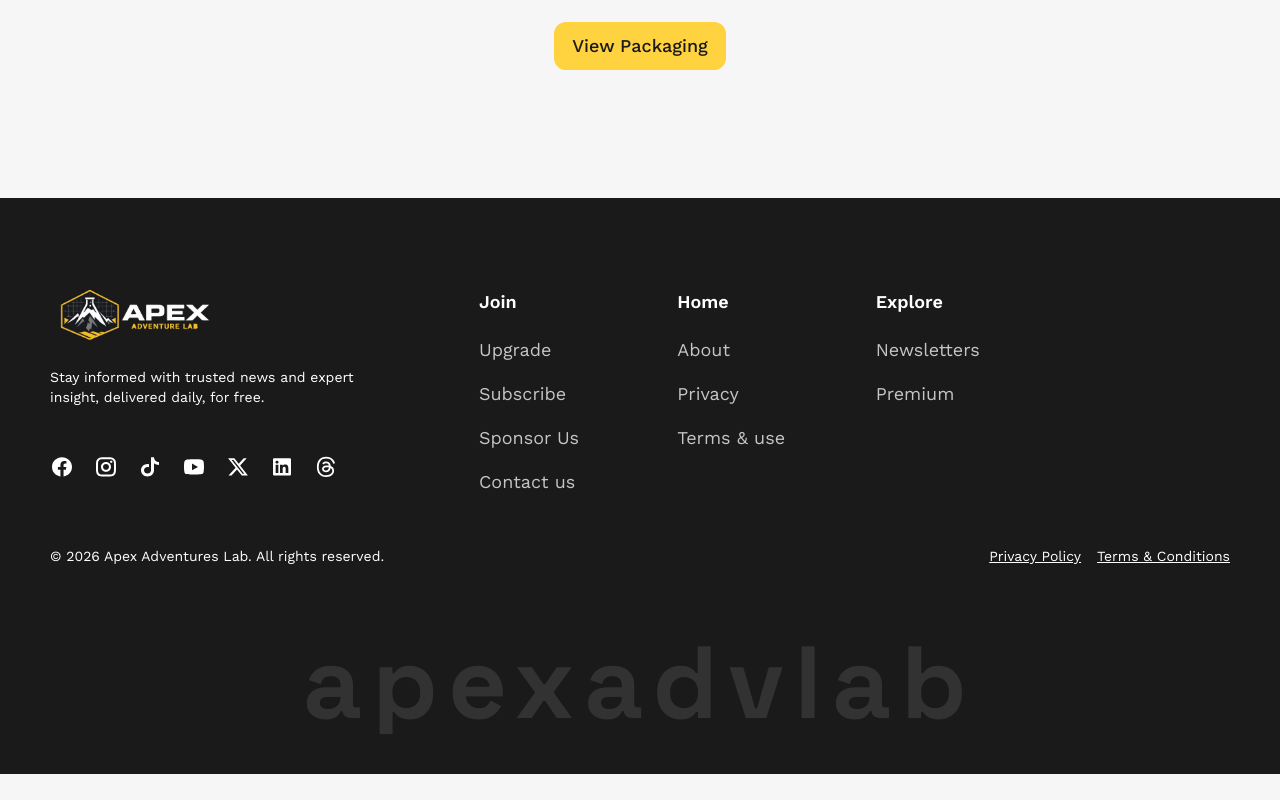
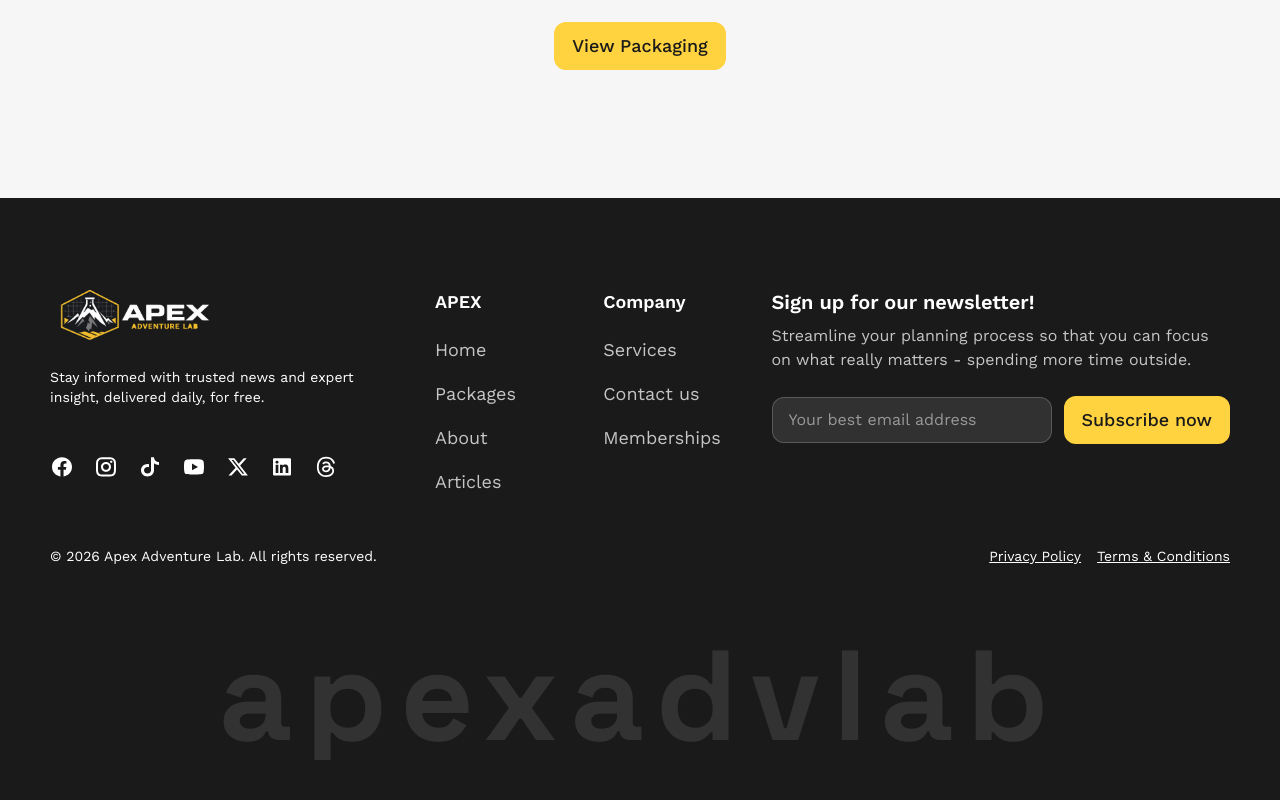
Before and after one commit to Tahsin0909/Scout-AI, a Next.js app: page / in a window 1280 px wide. Shown: the part 1298-2098 px from the top of the page. Before the commit the page ends 2072 px from the top, so only its background shows below. Built offline with nearby package versions, Linux system fonts and the light colour scheme.

Commit message:
completed footer

```diff
--- a/src/components/expedition-section/ExpeditionSections.tsx
+++ b/src/components/expedition-section/ExpeditionSections.tsx
@@ -26,7 +26,7 @@ export default function ExpeditionSection() {
                 {/* Feature Grid */}
                 <div className="grid gap-6 sm:grid-cols-2 lg:grid-cols-16">
                     {/* Weather */}
-                    <div className="col-span-6 rounded-lg p-6 bg-card hover:bg-card-foreground group transition-colors hover:cursor-pointer delay-200">
+                    <div className="lg:col-span-6 rounded-lg p-6 bg-card hover:bg-card-foreground group transition-colors hover:cursor-pointer delay-200">
                         <div className="w-fit p-1 rounded-lg bg-icon-bg group-hover:bg-icon-bg-hover lg:mb-12">
                             <Cloud className="w-8 h-8 group-hover:text-card" />
                         </div>
@@ -40,7 +40,7 @@ export default function ExpeditionSection() {
                     </div>
 
                     {/* Safety */}
-                    <div className="col-span-5 rounded-lg p-6 bg-card hover:bg-card-foreground group transition-colors hover:cursor-pointer delay-200">
+                    <div className="lg:col-span-5 rounded-lg p-6 bg-card hover:bg-card-foreground group transition-colors hover:cursor-pointer delay-200">
                         <div className="w-fit p-1 rounded-lg bg-icon-bg group-hover:bg-icon-bg-hover lg:mb-12">
                             <AlertTriangle className="w-8 h-8 group-hover:text-card" />
                         </div>
@@ -54,7 +54,7 @@ export default function ExpeditionSection() {
                     </div>
 
                     {/* Navigation */}
-                    <div className="col-span-5 rounded-lg p-6 bg-card hover:bg-card-foreground group transition-colors hover:cursor-pointer delay-200">
+                    <div className="lg:col-span-5 rounded-lg p-6 bg-card hover:bg-card-foreground group transition-colors hover:cursor-pointer delay-200">
                         <div className="w-fit p-1 rounded-lg bg-icon-bg group-hover:bg-icon-bg-hover lg:mb-12">
                             <MapPin className="w-8 h-8 group-hover:text-card" />
                         </div>
@@ -68,7 +68,7 @@ export default function ExpeditionSection() {
                     </div>
 
                     {/* Campsite */}
-                    <div className="col-span-5 rounded-lg p-6 bg-card hover:bg-card-foreground group transition-colors hover:cursor-pointer delay-200">
+                    <div className="lg:col-span-5 rounded-lg p-6 bg-card hover:bg-card-foreground group transition-colors hover:cursor-pointer delay-200">
                         <div className="w-fit p-1 rounded-lg bg-icon-bg group-hover:bg-icon-bg-hover lg:mb-12">
                             <Tent className="w-8 h-8 group-hover:text-card" />
                         </div>
@@ -82,7 +82,7 @@ export default function ExpeditionSection() {
                     </div>
 
                     {/* Photography */}
-                    <div className="col-span-5 rounded-lg p-6 bg-card hover:bg-card-foreground group transition-colors hover:cursor-pointer delay-200">
+                    <div className="lg:col-span-5 rounded-lg p-6 bg-card hover:bg-card-foreground group transition-colors hover:cursor-pointer delay-200">
                         <div className="w-fit p-1 rounded-lg bg-icon-bg group-hover:bg-icon-bg-hover lg:mb-12">
                             <Camera className="w-8 h-8 group-hover:text-card" />
                         </div>
@@ -96,7 +96,7 @@ export default function ExpeditionSection() {
                     </div>
 
                     {/* Group */}
-                    <div className="col-span-6 rounded-lg p-6 bg-card hover:bg-card-foreground group transition-colors hover:cursor-pointer delay-200">
+                    <div className="lg:col-span-6 rounded-lg p-6 bg-card hover:bg-card-foreground group transition-colors hover:cursor-pointer delay-200">
                         <div className="w-fit p-1 rounded-lg bg-icon-bg group-hover:bg-icon-bg-hover lg:mb-12">
                             <Users className="w-8 h-8 group-hover:text-card" />
                         </div>
--- a/src/components/footer/components/Footer.tsx
+++ b/src/components/footer/components/Footer.tsx
@@ -1,14 +1,42 @@
 import Link from "next/link";
-import { footerSections, policy } from "../footer.constants";
 import { Brand } from "./Brand";
+import { Button } from "@/components/ui/button";
 
 export const Footer = () => {
+  // Define sections based on the image
+  const footerSections = [
+    {
+      title: "APEX",
+      links: [
+        { label: "Home", href: "/" },
+        { label: "Packages", href: "/packages" },
+        { label: "About", href: "/about" },
+        { label: "Articles", href: "/articles" },
+      ],
+    },
+    {
+      title: "Company",
+      links: [
+        { label: "Services", href: "/services" },
+        { label: "Contact us", href: "/contact" },
+        { label: "Memberships", href: "/memberships" },
+      ],
+    },
+  ];
+
+  const policy = {
+    links: [
+      { label: "Privacy Policy", href: "/privacy" },
+      { label: "Terms & Conditions", href: "/terms" },
+    ],
+  };
+
   return (
     <footer className="lg:pt-[90px] pt-[90px] pb-10 bg-dark-primary dark:bg-charcoal-black">
       <div className="container">
         <div className="max-w-[1180px] relative z-[1]">
-          <div className="max-w-[940px]">
-            <div className="grid lg:grid-cols-[345px_1fr_1fr_1fr] grid-cols-2 sm:gap-21 gap-x-8 gap-y-14">
+          {/* Main footer grid */}
+          <div className="grid grid-cols-1 sm:grid-cols-2  lg:grid-cols-[345px_1fr_1fr_1fr] gap-10 lg:gap-x-10 lg:gap-y-14">
             <Brand />
             {footerSections.map((section, id) => (
               <div key={id}>
@@ -29,17 +57,41 @@ export const Footer = () => {
                 </ul>
               </div>
             ))}
+            {/* Newsletter section */}
+            <div className="space-y-6 col-span-2 lg:col-span-1">
+              <div>
+                <h3 className="text-white text-xl font-semibold font-work-sans">
+                  Sign up for our newsletter!
+                </h3>
+                <p className="text-silver-gray text-base mt-2">
+                  Streamline your planning process so that you can focus on what really matters - spending more time outside.
+                </p>
+              </div>
+              <div className="flex flex-col sm:flex-row md:items-center gap-3">
+                <input
+                  type="email"
+                  placeholder="Your best email address"
+                  className="px-4 py-2.5 rounded-xl bg-white/10 border border-white/20 text-white placeholder:text-silver-gray/70 focus:outline-none focus:border-primary transition-colors w-full sm:w-[280px]"
+                />
+                <Button
+                  className=" md:text-lg text-sm  font-work-sans font-medium transition-colors duration-300 md:gap-2 gap-1 outline-none border-2 border-primary bg-primary rounded-xl md:px-4 px-2 md:py-2 py-1.5 h-auto">
+                  <span>Subscribe now</span>
+                </Button>
               </div>
             </div>
+          </div>
+
+
+
+          {/* Bottom section with copyright and policies */}
           <div className="flex sm:flex-row flex-col items-center justify-between lg:mt-12 mt-14">
             <div>
               <p className="text-white text-sm">
-                &copy; {new Date().getFullYear()}{" "}
-                {process.env.NEXT_PUBLIC_APP_NAME}. All rights reserved.
+                &copy; {new Date().getFullYear()} Apex Adventure Lab. All rights reserved.
               </p>
             </div>
             <div>
-              <ul className="flex gap-4">
+              <ul className="flex flex-wrap justify-center gap-4">
                 {policy.links.map((link, id) => (
                   <li key={id}>
                     <Link
@@ -55,9 +107,10 @@ export const Footer = () => {
           </div>
         </div>
       </div>
-      {/* Big brand text */}
+
+      {/* Big brand text - An American Company */}
       <div className="w-full overflow-hidden mt-16">
-        <h1 className="text-center text-white font-extrabold text-[8vw] text-nowrap opacity-10 select-none leading-none tracking-widest ">
+        <h1 className="text-center text-white font-extrabold text-[10vw] text-nowrap opacity-10 select-none leading-none tracking-widest">
           apexadvlab
         </h1>
       </div>
```
Lines whose indentation alone changed are shown as unchanged.
